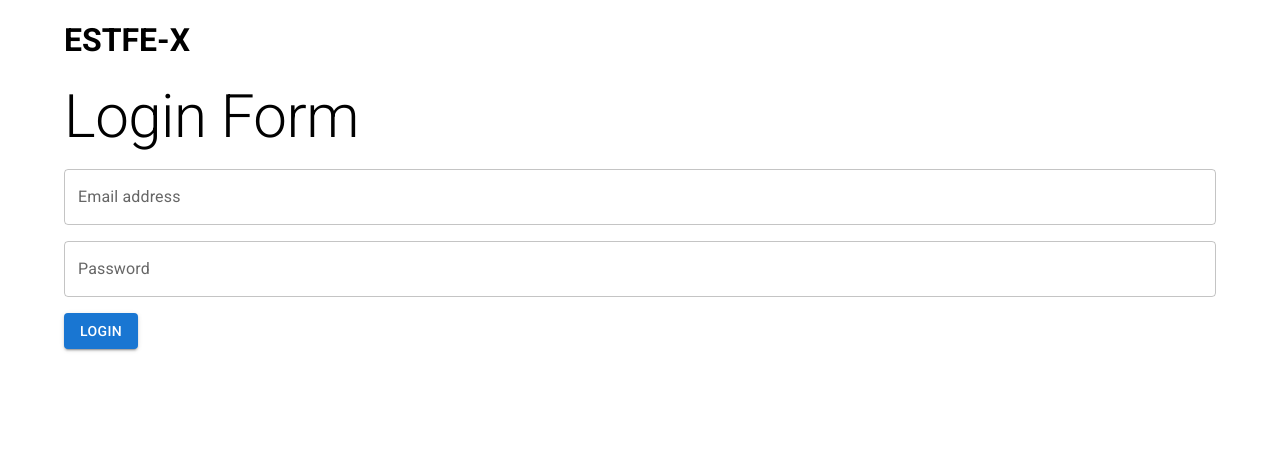
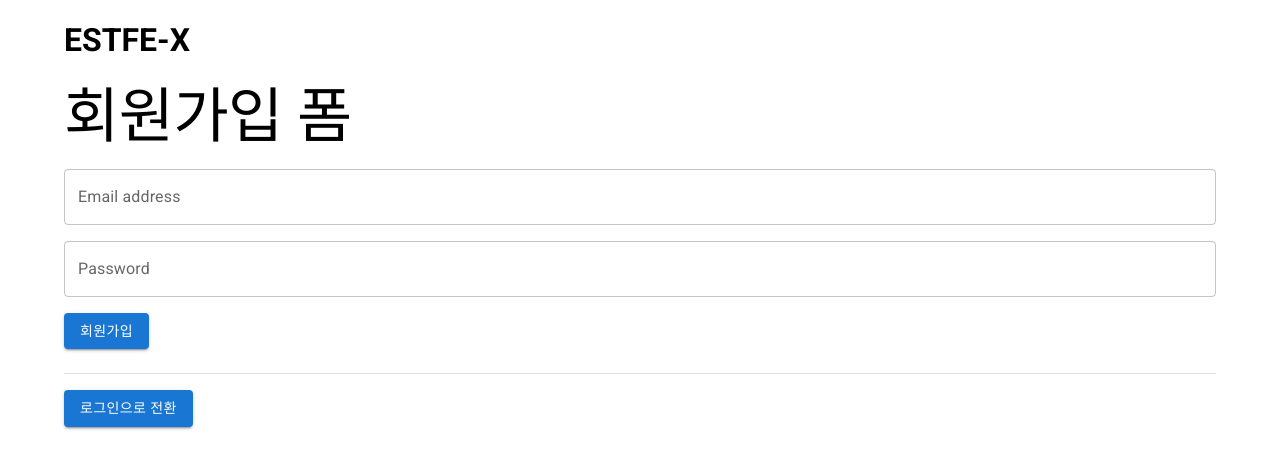
Before and after one commit to RaeChoe/ESTFE13-X-260708, a React (Vite) app: page / in a window 1280 px wide. Shown: the top 468 px of the page. Built offline with nearby package versions, Linux system fonts and the light colour scheme; no server answers.

Commit message:
Enhance authentication flow with Firebase integration in Auth component

```diff
--- a/src/components/App.jsx
+++ b/src/components/App.jsx
@@ -3,11 +3,20 @@ import Router from "./Router";
 import { useState } from "react";
 import { authService } from "../firebase.js";
 import { Container } from "@mui/material";
+import { onAuthStateChanged } from "firebase/auth";
 
 function App() {
-  console.log(authService.currentUser);
+  const [isLoggedIn, setIsLoggedIn] = useState(false);
+  const auth = authService;
 
-  const [isLoggedIn, setIsLoggedIn] = useState(false);
+  onAuthStateChanged(auth, user => {
+    if (user) {
+      const uid = user.uid;
+      setIsLoggedIn(true);
+    } else {
+      setIsLoggedIn(false);
+    }
+  });
 
   return (
     <>
--- a/src/routes/Auth.jsx
+++ b/src/routes/Auth.jsx
@@ -1,5 +1,7 @@
 import { useState } from "react";
-import { Box, Typography, TextField, Button } from "@mui/material";
+import { Box, Typography, TextField, Button, Divider } from "@mui/material";
+import { authService } from "../firebase";
+import { createUserWithEmailAndPassword, signInWithEmailAndPassword } from "firebase/auth";
 
 function Auth() {
   const [newAccount, setNewAccount] = useState(true);
@@ -7,6 +9,8 @@ function Auth() {
     email: "",
     password: "",
   });
+
+  const auth = authService;
 
   const handleChange = e => {
     const { name, value } = e.target;
@@ -16,12 +20,43 @@ function Auth() {
     }));
   };
 
+  const onSubmit = e => {
+    e.preventDefault();
+    if (newAccount) {
+      //회원가입
+      createUserWithEmailAndPassword(auth, form.email, form.password)
+        .then(userCredential => {
+          // Signed up
+          const user = userCredential.user;
+          // ...
+        })
+        .catch(error => {
+          const errorCode = error.code;
+          const errorMessage = error.message;
+          console.log(errorCode, errorMessage);
+        });
+    } else {
+      //로그인
+      signInWithEmailAndPassword(auth, form.email, form.password)
+        .then(userCredential => {
+          // Signed in
+          const user = userCredential.user;
+          // ...
+        })
+        .catch(error => {
+          const errorCode = error.code;
+          const errorMessage = error.message;
+          console.log(errorCode, errorMessage);
+        });
+    }
+  };
+
   return (
     <>
       <Typography variant="h2" component="h2">
-        Login Form
+        {newAccount ? "회원가입 폼" : "로그인 폼"}
       </Typography>
-      <Box component="form" sx={{ mt: 2 }}>
+      <Box component="form" sx={{ mt: 2 }} onSubmit={onSubmit}>
         <TextField
           fullWidth
           label="Email address"
@@ -40,7 +75,18 @@ function Auth() {
           onChange={handleChange}
         />
         <Button sx={{ mt: 2 }} type="submit" variant="contained">
-          Login
+          {newAccount ? "회원가입" : "로그인"}
+        </Button>
+        <Divider sx={{ mt: 3 }} />
+        <Button
+          sx={{ mt: 2 }}
+          type="button"
+          variant="contained"
+          onClick={() => {
+            setNewAccount(prev => !prev);
+          }}
+        >
+          {newAccount ? "로그인으로 전환" : "회원가입으로 전환"}
         </Button>
       </Box>
     </>
```
